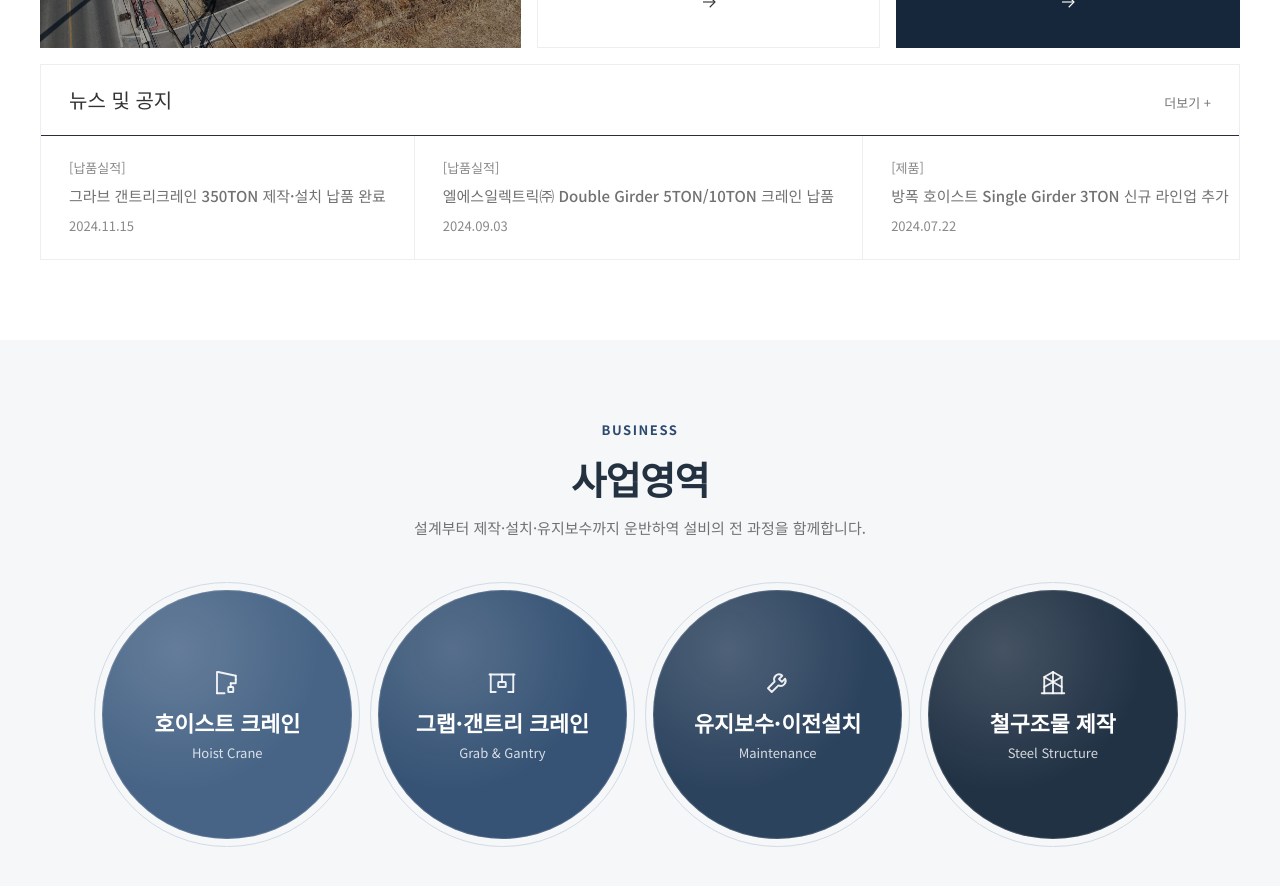
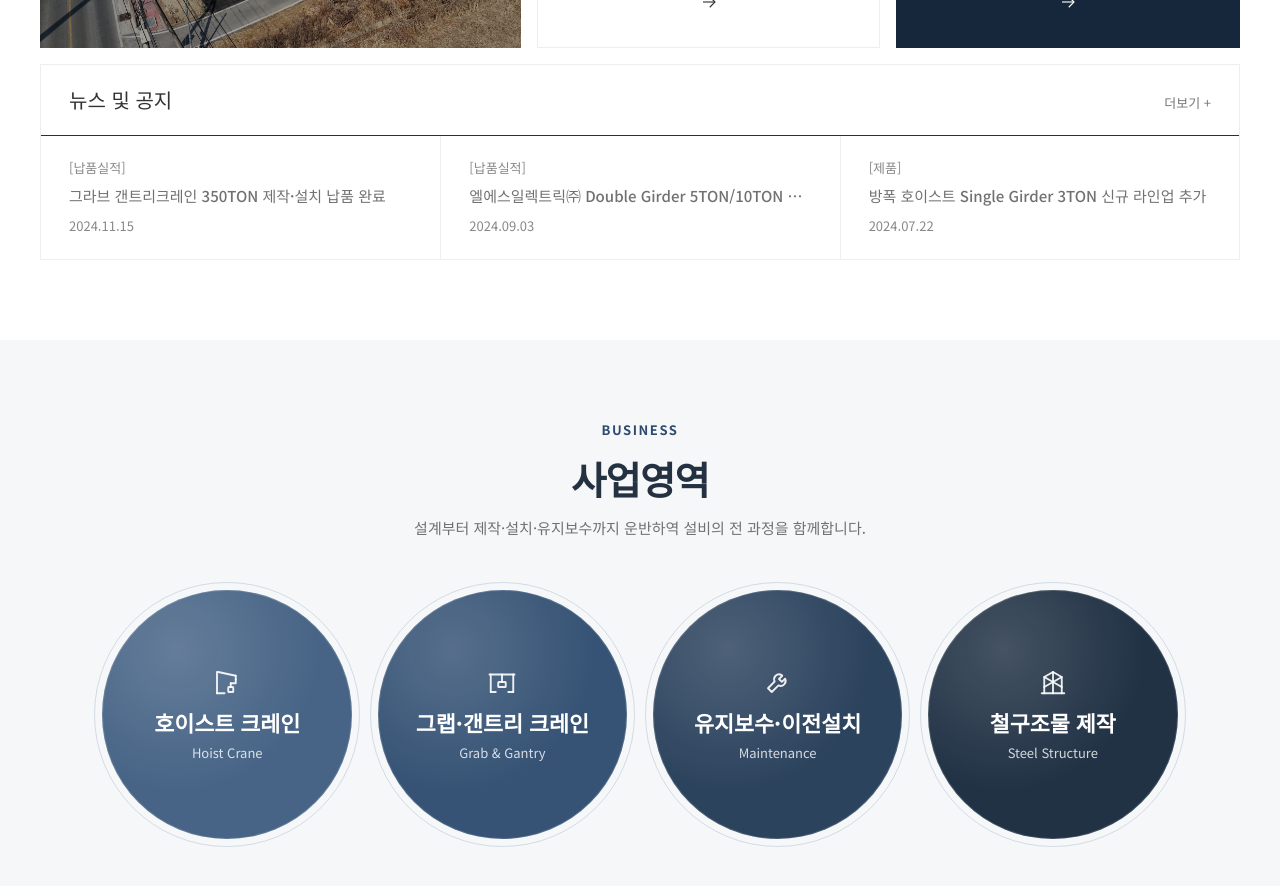
Before and after one commit to MuKyoung/sejong-hoist-homepage, a Next.js app: page / in a window 1280 px wide. Shown: the part 1120-2006 px from the top of the page. Built offline with nearby package versions, Linux system fonts and the light colour scheme.

Commit message:
fix(en): news band column overflow - grid items default to min-width:auto, so the nowrap English titles stretched the third column past the band; .newsCol now min-width:0 + overflow hidden so ellipsis applies as intended

```diff
--- a/src/components/home/OverviewMosaicSection.module.css
+++ b/src/components/home/OverviewMosaicSection.module.css
@@ -142,6 +142,11 @@
   grid-template-columns: repeat(3, 1fr);
 }
 
+/* grid item은 기본 min-width:auto — nowrap 자식이 칼럼을 밀어내지 않도록 0 강제 */
+.newsCol {
+  min-width: 0;
+  overflow: hidden;
+}
 .newsCol + .newsCol { border-left: 1px solid var(--hairline); }
 
 .newsItem {
```
